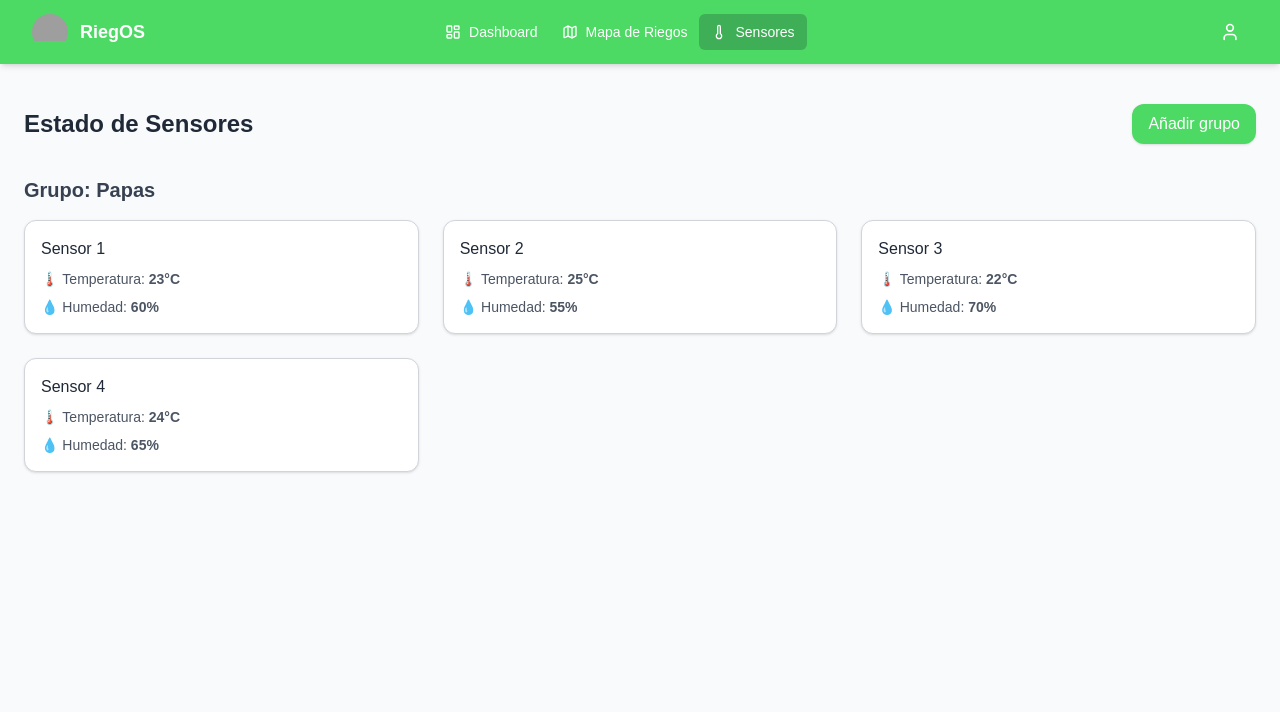
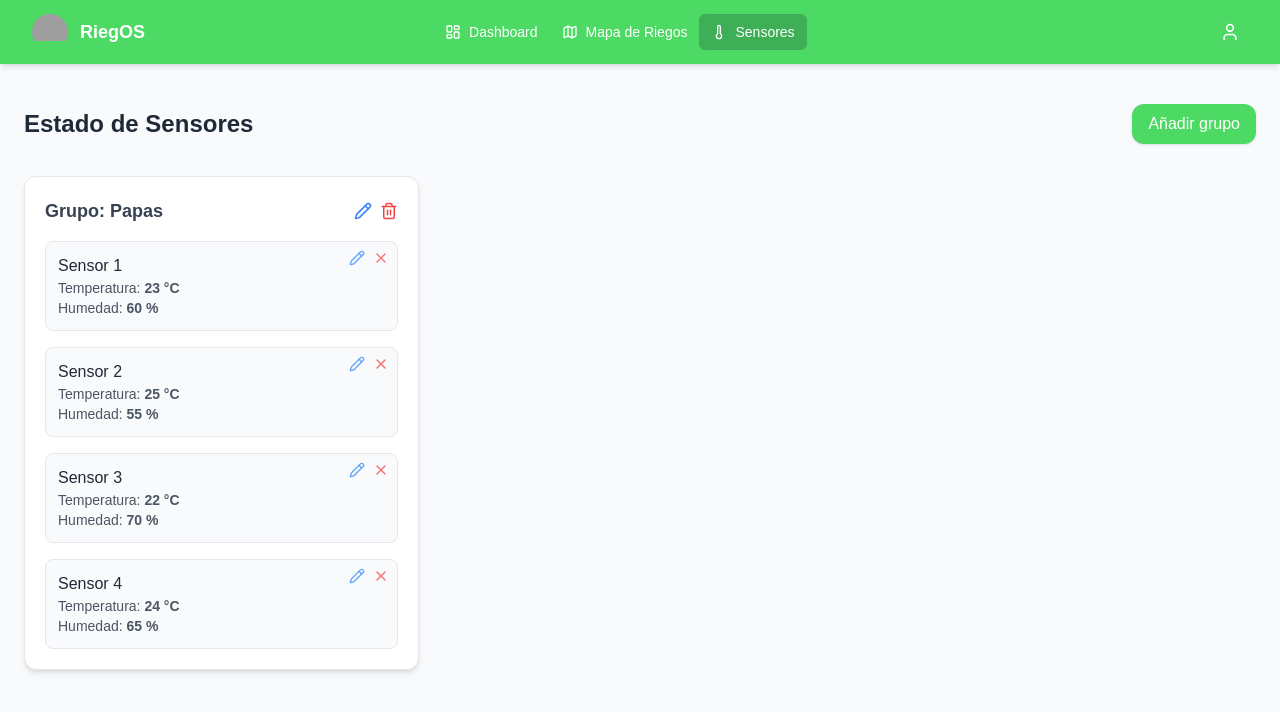
Before and after one commit to IramMcFly/riegos, a Next.js app: page /sensores in a window 1280 px wide. Shown: the top 712 px of the page. Built offline with nearby package versions, Linux system fonts and the light colour scheme; grey boxes are pictures that could not be loaded.

Commit message:
new sensor status

```diff
--- a/components/SensorStatus.jsx
+++ b/components/SensorStatus.jsx
@@ -4,7 +4,7 @@ import React, { useEffect, useState } from "react";
 import { Trash2, X, Pencil } from "lucide-react";
 
 export default function SensorStatusPage() {
-  const [grupos, setGrupos] = useState([
+  const grupoInicial = [
     {
       nombre: "Papas",
       sensores: [
@@ -14,17 +14,54 @@ export default function SensorStatusPage() {
         { id: 4, nombre: "Sensor 4", temperatura: 24, humedad: 65 },
       ],
     },
-  ]);
+  ];
 
+  const [grupos, setGrupos] = useState([]);
+  const [loaded, setLoaded] = useState(false);
   const [modalAbierto, setModalAbierto] = useState(false);
   const [nuevoNombre, setNuevoNombre] = useState("");
   const [cantidad, setCantidad] = useState(3);
+  const [confirmVisible, setConfirmVisible] = useState(false);
+  const [confirmMensaje, setConfirmMensaje] = useState("");
+  const [onConfirm, setOnConfirm] = useState(() => () => {});
+  const [editVisible, setEditVisible] = useState(false);
+  const [editTipo, setEditTipo] = useState("");
+  const [editGrupoIndex, setEditGrupoIndex] = useState(null);
+  const [editSensorId, setEditSensorId] = useState(null);
+  const [editValues, setEditValues] = useState({});
+
+  const inputBaseClass =
+    "w-full border border-gray-500 text-gray-800 bg-white placeholder-gray-400 rounded-lg px-4 py-2 focus:outline-none focus:ring-2 focus:ring-[#4cd964] focus:border-[#4cd964]";
+
+  useEffect(() => {
+    const datosGuardados = localStorage.getItem("gruposSensores");
+    if (datosGuardados) {
+      try {
+        setGrupos(JSON.parse(datosGuardados));
+      } catch {
+        setGrupos([]);
+      }
+    } else {
+      setGrupos(grupoInicial);
+    }
+    setLoaded(true);
+  }, []);
+
+  useEffect(() => {
+    if (loaded) {
+      localStorage.setItem("gruposSensores", JSON.stringify(grupos));
+    }
+  }, [grupos, loaded]);
 
   const crearGrupo = () => {
-    if (!nuevoNombre || cantidad < 1) return;
+    if (!nuevoNombre.trim()) return alert("El nombre del grupo no puede estar vacío.");
+    if (grupos.some((g) => g.nombre.toLowerCase() === nuevoNombre.trim().toLowerCase())) {
+      return alert("Ya existe un grupo con ese nombre.");
+    }
+    if (cantidad < 1) return;
 
     const nuevoGrupo = {
-      nombre: nuevoNombre,
+      nombre: nuevoNombre.trim(),
       sensores: Array.from({ length: cantidad }, (_, i) => ({
         id: Date.now() + i,
         nombre: `Sensor ${i + 1}`,
@@ -39,86 +76,181 @@ export default function SensorStatusPage() {
     setModalAbierto(false);
   };
 
+  const mostrarConfirmacion = (mensaje, accion) => {
+    setConfirmMensaje(mensaje);
+    setOnConfirm(() => () => {
+      accion();
+      setConfirmVisible(false);
+    });
+    setConfirmVisible(true);
+  };
+
+  const eliminarGrupo = (nombreGrupo) => {
+    mostrarConfirmacion(`¿Deseas eliminar el grupo "${nombreGrupo}"?`, () => {
+      setGrupos(grupos.filter((g) => g.nombre !== nombreGrupo));
+    });
+  };
+
+  const eliminarSensor = (nombreGrupo, sensorId) => {
+    mostrarConfirmacion("¿Deseas eliminar este sensor?", () => {
+      setGrupos((prev) =>
+        prev.map((grupo) =>
+          grupo.nombre === nombreGrupo
+            ? {
+                ...grupo,
+                sensores: grupo.sensores.filter((s) => s.id !== sensorId),
+              }
+            : grupo
+        )
+      );
+    });
+  };
+
+  const abrirEdicion = (tipo, grupoIndex, sensor = null) => {
+    setEditTipo(tipo);
+    setEditGrupoIndex(grupoIndex);
+    if (tipo === "grupo") {
+      setEditValues({ nombre: grupos[grupoIndex].nombre });
+    } else {
+      setEditSensorId(sensor.id);
+      setEditValues({ nombre: sensor.nombre });
+    }
+    setEditVisible(true);
+  };
+
+  const guardarEdicion = () => {
+    const nuevosGrupos = [...grupos];
+    if (editTipo === "grupo") {
+      nuevosGrupos[editGrupoIndex].nombre = editValues.nombre;
+    } else {
+      const sensores = nuevosGrupos[editGrupoIndex].sensores;
+      const sensorIndex = sensores.findIndex((s) => s.id === editSensorId);
+      sensores[sensorIndex] = {
+        ...sensores[sensorIndex],
+        nombre: editValues.nombre,
+      };
+    }
+    setGrupos(nuevosGrupos);
+    setEditVisible(false);
+  };
+
   return (
     <div className="min-h-screen w-full bg-gray-50 px-6 py-10 relative">
-      {/* Encabezado */}
       <div className="flex justify-between items-center mb-8">
         <h1 className="text-2xl font-bold text-gray-800">Estado de Sensores</h1>
         <button
           onClick={() => setModalAbierto(true)}
-          className="bg-[#4cd964] text-white px-4 py-2 rounded-xl shadow hover:bg-[#3cc456] transition"
+          className="bg-[#4cd964] text-white px-4 py-2 rounded-xl shadow hover:bg-[#3cc456]"
         >
           Añadir grupo
         </button>
       </div>
 
-      {/* Modal */}
       {modalAbierto && (
         <div className="fixed inset-0 z-50 bg-black bg-opacity-40 flex items-center justify-center px-4">
           <div className="bg-white rounded-xl shadow-xl p-6 w-full max-w-md">
             <h2 className="text-xl font-bold text-gray-800 mb-4">Nuevo grupo</h2>
-            <div className="space-y-4">
             <input
+              className={inputBaseClass}
               type="text"
               placeholder="Nombre del grupo"
               value={nuevoNombre}
               onChange={(e) => setNuevoNombre(e.target.value)}
-                className="w-full border border-gray-300 rounded-lg px-4 py-2"
             />
             <input
+              className={inputBaseClass + " mt-4"}
               type="number"
               min="1"
               max="20"
               placeholder="Cantidad de sensores"
               value={cantidad}
               onChange={(e) => setCantidad(parseInt(e.target.value))}
-                className="w-full border border-gray-300 rounded-lg px-4 py-2"
             />
-              <div className="flex justify-end gap-3 pt-2">
-                <button
-                  onClick={() => setModalAbierto(false)}
-                  className="px-4 py-2 bg-gray-200 text-gray-800 rounded-lg hover:bg-gray-300"
-                >
+            <div className="flex justify-end gap-3 mt-6">
+              <button onClick={() => setModalAbierto(false)} className="px-4 py-2 bg-gray-200 text-gray-800 rounded-lg hover:bg-gray-300">
                 Cancelar
               </button>
-                <button
-                  onClick={crearGrupo}
-                  className="px-4 py-2 bg-[#4cd964] text-white rounded-lg hover:bg-[#3cc456]"
-                >
+              <button onClick={crearGrupo} className="px-4 py-2 bg-[#4cd964] text-white rounded-lg hover:bg-[#3cc456]">
                 Crear grupo
               </button>
             </div>
           </div>
         </div>
+      )}
+
+      {confirmVisible && (
+        <div className="fixed inset-0 z-50 bg-black bg-opacity-40 flex items-center justify-center px-4">
+          <div className="bg-white rounded-xl shadow-xl p-6 w-full max-w-sm">
+            <h3 className="text-lg font-semibold text-gray-800 mb-4">{confirmMensaje}</h3>
+            <div className="flex justify-end gap-3">
+              <button onClick={() => setConfirmVisible(false)} className="px-4 py-2 bg-gray-200 text-gray-800 rounded-lg hover:bg-gray-300">
+                Cancelar
+              </button>
+              <button onClick={onConfirm} className="px-4 py-2 bg-red-500 text-white rounded-lg hover:bg-red-600">
+                Confirmar
+              </button>
+            </div>
+          </div>
         </div>
       )}
 
-      {/* Listado de grupos */}
-      {grupos.map((grupo, index) => (
-        <div key={index} className="mb-10">
-          <h2 className="text-xl font-semibold text-gray-700 mb-4">
-            Grupo: {grupo.nombre}
-          </h2>
-          <div className="grid gap-6 sm:grid-cols-1 md:grid-cols-2 lg:grid-cols-3">
+      {editVisible && (
+        <div className="fixed inset-0 z-50 bg-black bg-opacity-40 flex items-center justify-center px-4">
+          <div className="bg-white rounded-xl shadow-xl p-6 w-full max-w-md space-y-4">
+            <h2 className="text-xl font-bold text-gray-800">Editar {editTipo}</h2>
+            <input
+              className={inputBaseClass}
+              type="text"
+              placeholder="Nombre"
+              value={editValues.nombre || ""}
+              onChange={(e) => setEditValues({ ...editValues, nombre: e.target.value })}
+            />
+            <div className="flex justify-end gap-3">
+              <button onClick={() => setEditVisible(false)} className="px-4 py-2 bg-gray-200 text-gray-800 rounded-lg hover:bg-gray-300">
+                Cancelar
+              </button>
+              <button onClick={guardarEdicion} className="px-4 py-2 bg-blue-600 text-white rounded-lg hover:bg-blue-700">
+                Guardar
+              </button>
+            </div>
+          </div>
+        </div>
+      )}
+
+      <div className="grid grid-cols-1 md:grid-cols-2 xl:grid-cols-3 gap-6">
+        {grupos.map((grupo, grupoIndex) => (
+          <div key={grupoIndex} className="bg-white border border-gray-200 rounded-xl shadow-md p-5 space-y-4">
+            <div className="flex justify-between items-center">
+              <h2 className="text-lg font-semibold text-gray-700">Grupo: {grupo.nombre}</h2>
+              <div className="flex gap-2">
+                <button onClick={() => abrirEdicion("grupo", grupoIndex)} className="text-blue-500 hover:text-blue-600">
+                  <Pencil size={18} />
+                </button>
+                <button onClick={() => eliminarGrupo(grupo.nombre)} className="text-red-500 hover:text-red-600">
+                  <Trash2 size={18} />
+                </button>
+              </div>
+            </div>
+            <div className="grid gap-4">
               {grupo.sensores.map((sensor) => (
-              <div
-                key={sensor.id}
-                className="p-4 bg-white rounded-xl border border-gray-300 shadow space-y-2"
-              >
+                <div key={sensor.id} className="relative p-3 border rounded-lg bg-gray-50">
+                  <div className="absolute top-2 right-2 flex gap-2">
+                    <button onClick={() => abrirEdicion("sensor", grupoIndex, sensor)} className="text-blue-400 hover:text-blue-600">
+                      <Pencil size={16} />
+                    </button>
+                    <button onClick={() => eliminarSensor(grupo.nombre, sensor.id)} className="text-red-400 hover:text-red-600">
+                      <X size={16} />
+                    </button>
+                  </div>
                   <h3 className="font-medium text-gray-800">{sensor.nombre}</h3>
-                <p className="text-sm text-gray-600">
-                  🌡️ <span className="font-medium">Temperatura:</span>{" "}
-                  <span className="font-semibold">{sensor.temperatura}°C</span>
-                </p>
-                <p className="text-sm text-gray-600">
-                  💧 <span className="font-medium">Humedad:</span>{" "}
-                  <span className="font-semibold">{sensor.humedad}%</span>
-                </p>
+                  <p className="text-sm text-gray-600">Temperatura: <span className="font-semibold">{sensor.temperatura} °C</span></p>
+                  <p className="text-sm text-gray-600">Humedad: <span className="font-semibold">{sensor.humedad} %</span></p>
                 </div>
               ))}
             </div>
           </div>
         ))}
       </div>
+    </div>
   );
 }
```
Lines whose indentation alone changed are shown as unchanged.
